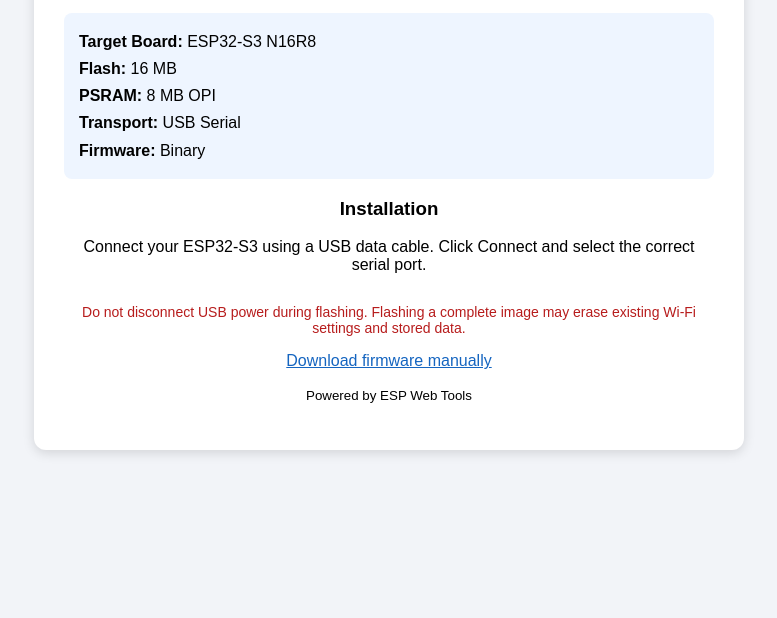
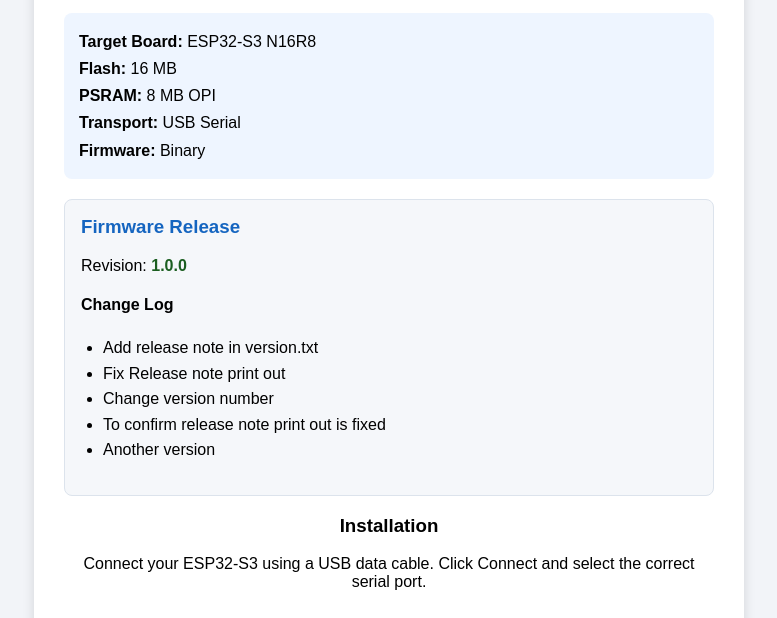
Before and after one commit to ooikk/ESP32-Browser-Flasher, a plain HTML site: page index.html in a window 1280 px wide. Shown: the part 161-779 px from the top of the page, without its empty margins (251-1028 px from the left). Drawn offline with Linux system fonts and the light colour scheme.

Commit message:
Update index.html

````diff
--- a/index.html
+++ b/index.html
@@ -1,16 +1,11 @@
 <!DOCTYPE html>
 <html lang="en">
-
 <head>
     <meta charset="UTF-8">
-    <meta name="viewport"
-          content="width=device-width, initial-scale=1">
-
+    <meta name="viewport" content="width=device-width, initial-scale=1">
     <title>ESP32-S3 Browser Flasher</title>
 
-    <!-- ESP Web Tools -->
-    <script
-      type="module"
+    <script type="module"
       src="https://unpkg.com/esp-web-tools@10/dist/web/install-button.js?module">
     </script>
 
@@ -32,9 +27,7 @@
             box-shadow: 0 3px 12px #0002;
         }
 
-        h1 {
-            color: #1565c0;
-        }
+        h1 { color: #1565c0; }
 
         .info {
             text-align: left;
@@ -44,26 +37,32 @@
             line-height: 1.7;
         }
 
+        .release-info {
+            margin-top: 20px;
+            padding: 16px;
+            background: #f5f7fa;
+            border: 1px solid #dce3ec;
+            border-radius: 8px;
+            text-align: left;
+        }
+
+        .release-info h3 { margin-top: 0; color: #1565c0; }
+        #firmware-version { font-weight: bold; color: #1b5e20; }
+        #changelog { padding-left: 22px; line-height: 1.6; }
+        #release-status { color: #666; font-size: 13px; }
+
         esp-web-install-button {
             display: block;
             margin: 30px auto;
         }
 
-        .warning {
-            color: #b71c1c;
-            font-size: 14px;
-        }
-
-        a {
-            color: #1565c0;
-        }
+        .warning { color: #b71c1c; font-size: 14px; }
+        a { color: #1565c0; }
     </style>
 </head>
 
 <body>
-
 <div class="container">
-
     <h1>ESP32-S3 Firmware Installer</h1>
 
     <p>
@@ -79,6 +78,17 @@
         <b>Firmware:</b> Binary
     </div>
 
+    <div class="release-info">
+        <h3>Firmware Release</h3>
+        <div>
+            Revision:
+            <span id="firmware-version">Loading...</span>
+        </div>
+        <h4>Change Log</h4>
+        <ul id="changelog"></ul>
+        <div id="release-status" aria-live="polite"></div>
+    </div>
+
     <h3>Installation</h3>
 
     <p>
@@ -86,8 +96,7 @@
         Click Connect and select the correct serial port.
     </p>
 
-    <esp-web-install-button
-        manifest="./manifest.json">
+    <esp-web-install-button manifest="./manifest.json">
     </esp-web-install-button>
 
     <p class="warning">
@@ -97,19 +106,83 @@
     </p>
 
     <p>
-        <a href="./firmware/firmware.bin"
-           download>
-           Download firmware manually
+        <a href="./firmware/firmware.bin" download>
+            Download firmware manually
         </a>
     </p>
 
-    <p>
-        <small>
-            Powered by ESP Web Tools
-        </small>
-    </p>
+    <p><small>Powered by ESP Web Tools</small></p>
+</div>
 
-</div>
+<script>
+async function loadFirmwareReleaseNotes() {
+    const versionElement =
+        document.getElementById("firmware-version");
+    const changelogElement =
+        document.getElementById("changelog");
+    const statusElement =
+        document.getElementById("release-status");
+
+    try {
+        const response = await fetch("./version.txt", {
+            cache: "no-store"
+        });
+
+        if (!response.ok) {
+            throw new Error("HTTP " + response.status);
+        }
+
+        const text = await response.text();
+
+        const lines = text
+            .replace(/^\uFEFF/, "")
+            .split(/\r?\n/)
+            .map(line => line.trim())
+            .filter(line => line.length > 0);
+
+        if (lines.length === 0) {
+            throw new Error("version.txt is empty");
+        }
+
+        // First non-empty line is the firmware revision.
+        versionElement.textContent = lines[0];
+
+        // Remaining lines are release notes.
+        changelogElement.replaceChildren();
+
+        const notes = lines.slice(1);
+
+        if (notes.length === 0) {
+            const item = document.createElement("li");
+            item.textContent = "No change log available.";
+            changelogElement.appendChild(item);
+        } else {
+            notes.forEach(note => {
+                const item = document.createElement("li");
+                item.textContent = note.replace(/^[-*]\s*/, "");
+                changelogElement.appendChild(item);
+            });
+        }
+
+        statusElement.textContent = "";
+
+    } catch (error) {
+        versionElement.textContent = "Unavailable";
+        changelogElement.replaceChildren();
+
+        statusElement.textContent =
+            "Unable to load version.txt (" +
+            error.message + ").";
+
+        console.error(
+            "Failed to load firmware release notes:", error
+        );
+    }
+}
+
+loadFirmwareReleaseNotes();
+</script>
 
 </body>
 </html>
+```
````
